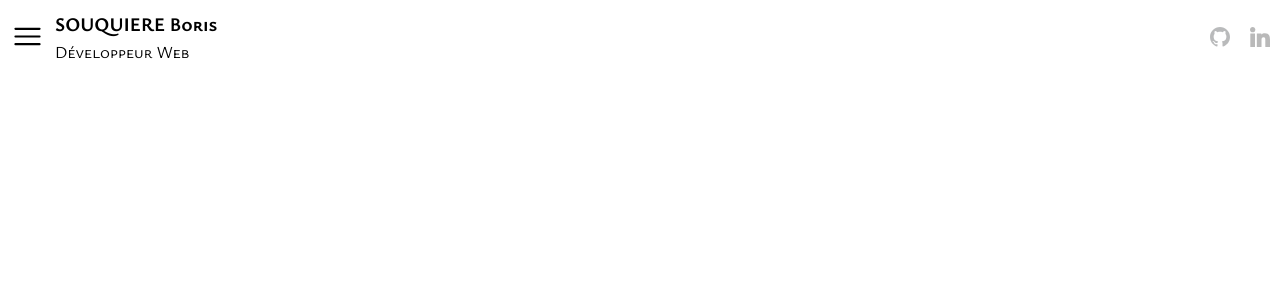
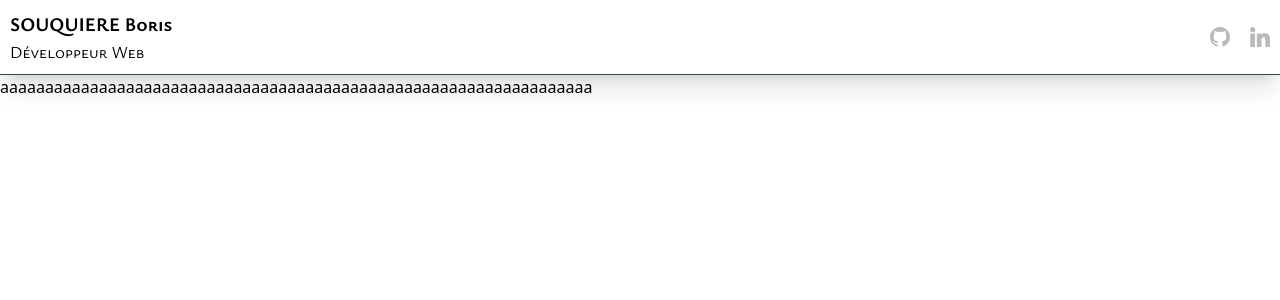
Before and after one commit to OSnaill/Curricilum, a Vue app in the folder vue-project/: page / in a window 1280 px wide. Shown: the top 300 px of the page. Built offline with nearby package versions, Linux system fonts and the light colour scheme.

Commit message:
nav animation mobiler

```diff
--- a/vue-project/src/App.vue
+++ b/vue-project/src/App.vue
@@ -6,7 +6,7 @@ import Header from '/src/components/header/Header.vue'
 <template>
   <Header>
   </Header>
-
+  <p class="z-20">aaaaaaaaaaaaaaaaaaaaaaaaaaaaaaaaaaaaaaaaaaaaaaaaaaaaaaaaaaaaaaaaaa</p>
   <RouterView />
 </template>
 
--- a/vue-project/src/components/header/Header.vue
+++ b/vue-project/src/components/header/Header.vue
@@ -1,9 +1,14 @@
 <template>
-    <header class="flex flex-row p-[10px] justify-between">
+    <header class="flex flex-row p-[10px] justify-between border-b-[0.1px] border-solid  border-dark shadow-xl sticky top-0 bg-white">
         <div class="flex flex-row items-center gap-[10px]">
-            <svg xmlns="http://www.w3.org/2000/svg" fill="none" viewBox="0 0 24 24" stroke-width="1.5" stroke="currentColor" class="w-[35px] h-[35px]">
-                <path stroke-linecap="round" stroke-linejoin="round" d="M3.75 6.75h16.5M3.75 12h16.5m-16.5 5.25h16.5" />
-            </svg>
+            <div class="lg:hidden">
+                <svg v-if="isNavOpen == false" @click="openNav()"  xmlns="http://www.w3.org/2000/svg" fill="none" viewBox="0 0 24 24" stroke-width="1.5" stroke="currentColor" class="w-[35px] h-[35px]">
+                    <path stroke-linecap="round" stroke-linejoin="round" d="M3.75 6.75h16.5M3.75 12h16.5m-16.5 5.25h16.5" />
+                </svg>
+                <svg v-if="isNavOpen == true" @click="closeNav()" xmlns="http://www.w3.org/2000/svg" fill="none" viewBox="0 0 24 24" stroke-width="1.5" stroke="currentColor" class="w-[35px] h-[35px]">
+                    <path stroke-linecap="round" stroke-linejoin="round" d="M6 18L18 6M6 6l12 12" />
+                </svg>
+            </div>
             <div>
                 <h1 class="font-bold">
                     SOUQUIERE Boris
@@ -20,12 +25,48 @@
             </a>
         </div>
     </header>
+    <transition name="slide-fade">
+        <NavDrawer v-if="isNavOpen" class=" sticky left-0 top-0" />
+    </transition>
 </template>
 <script>
 import GitIcon from './icons/GitIcon.vue';
 import LinkedinIcon from './icons/LinkedinIcon.vue';
 import MenuIcon from './icons/MenuIcon.vue';
+import NavDrawer from './NavDrawer.vue';
+
 export default {
-    components: { GitIcon, LinkedinIcon, MenuIcon }
+    components: { GitIcon, LinkedinIcon, MenuIcon, NavDrawer },
+    data(){
+        return {
+            isNavOpen: false,
+        }
+    },
+    methods: {
+        openNav(){
+            this.isNavOpen = true;
+        },
+        closeNav(){
+            this.isNavOpen = false;
+        }
+    }
 }
 </script>
+<style scoped>
+/*
+  Enter and leave animations can use different
+  durations and timing functions.
+*/
+.slide-fade-enter-active {
+  transition: all 0.1s ease-in;
+}
+
+.slide-fade-leave-active {
+  transition: all 0.1s cubic-bezier(1, 0.5, 0.8, 1);
+}
+
+.slide-fade-enter-from,
+.slide-fade-leave-to {
+  transform: translateX(-600px);
+}
+</style>
--- /dev/null
+++ b/vue-project/src/components/header/NavDrawer.vue
@@ -0,0 +1,7 @@
+<template>
+    <nav class="p-[10px] w-[300px] h-screen border-r-[0.1px] border-solid shadow-2xl bg-white">
+    <h1> Menu </h1>
+    </nav>
+</template>
+<script>
+</script>
```
